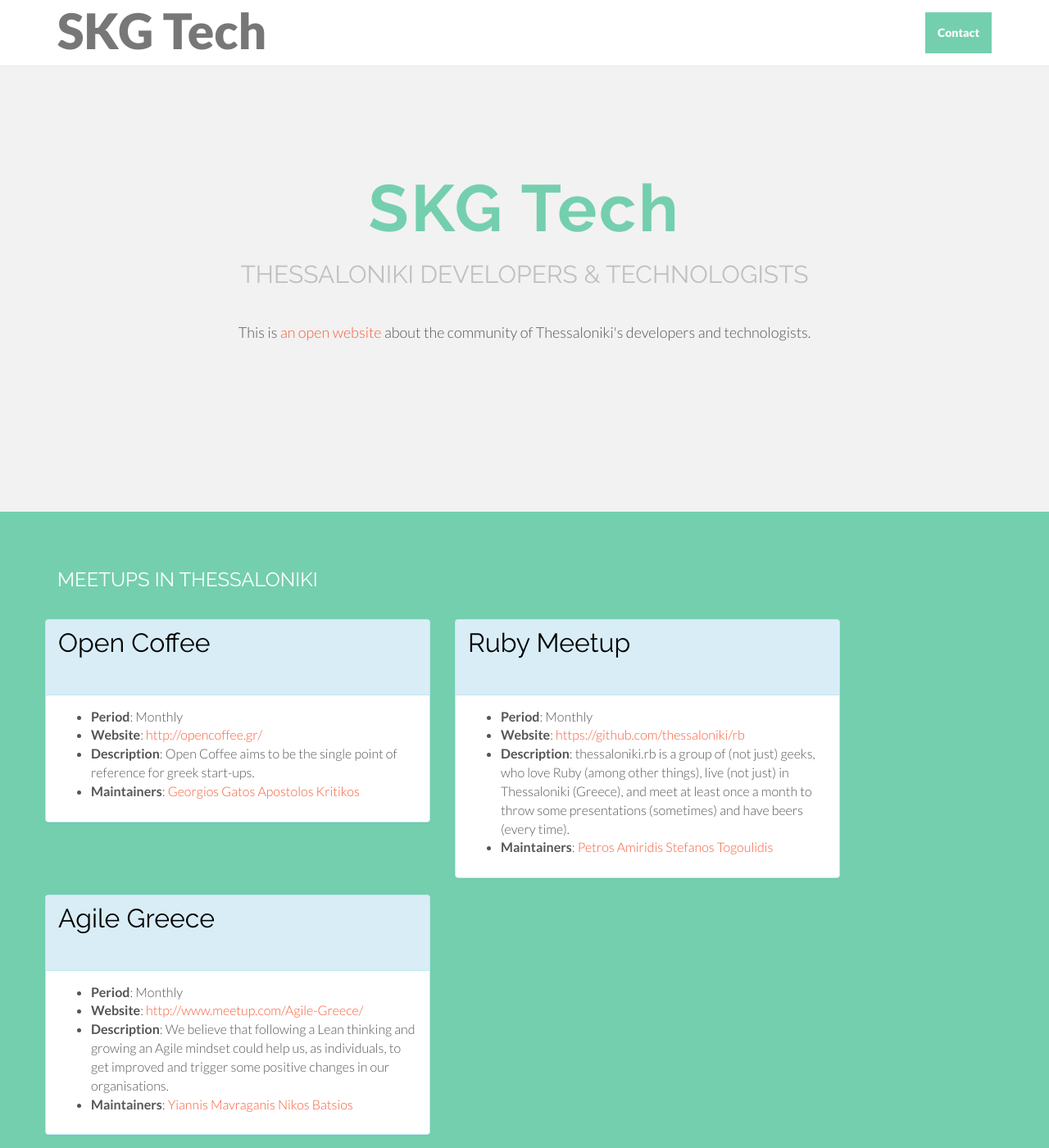
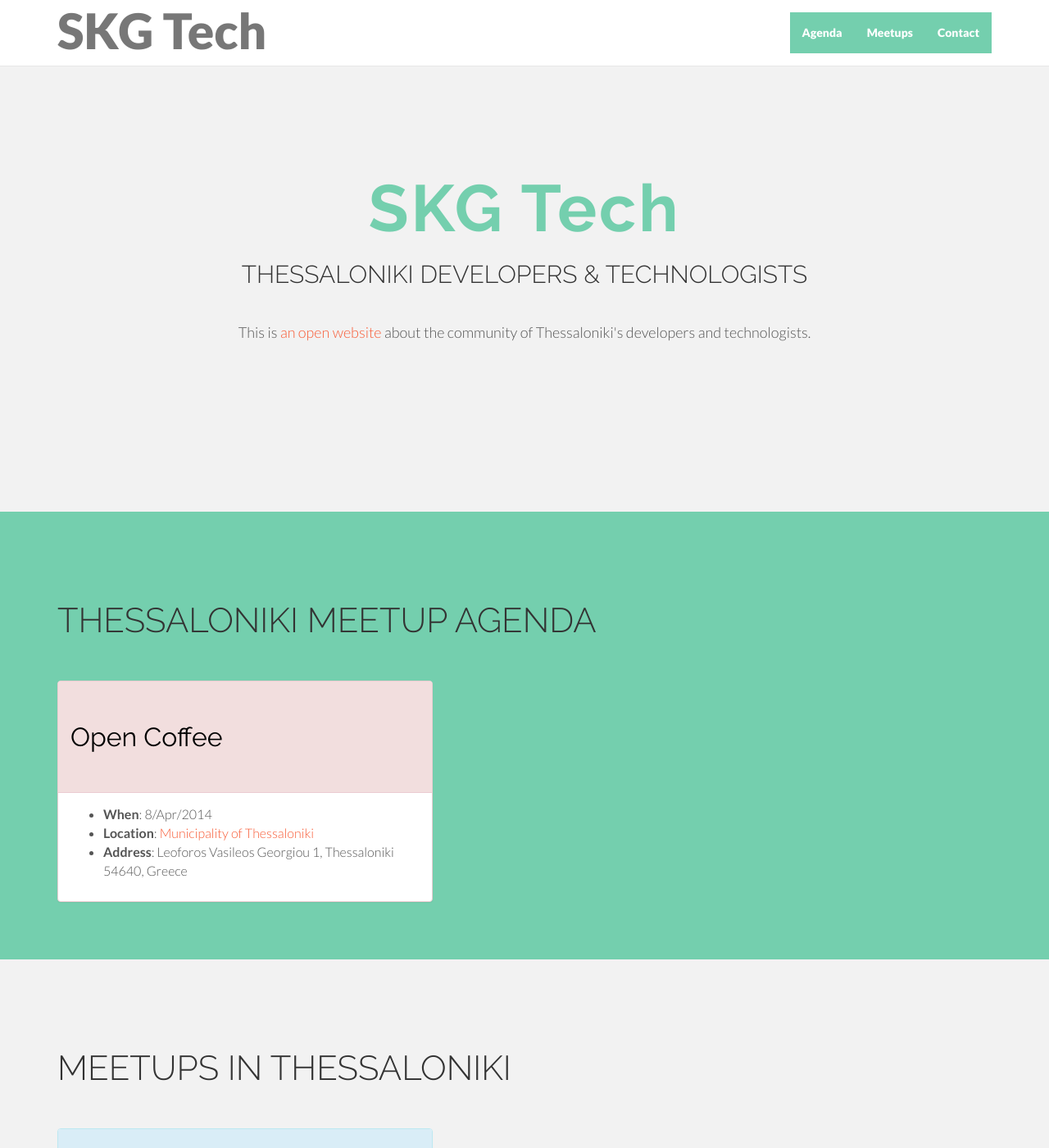
Before and after one commit to skgtech/skgtech.github.io, a Jekyll site: the page built from index.html, in a window 1280 px wide and 1400 px high. Shown: the whole window at 82% size. Built offline with Jekyll 4.4.1, drawn with Linux system fonts in a browser that asks for light colours; nearby versions of some CDN libraries.

Commit message:
finalize new look

```diff
--- /dev/null
+++ b/_data/agenda.yaml
@@ -0,0 +1,5 @@
+- name: "Open Coffee"
+  date: "8/Apr/2014"
+  location: "Municipality of Thessaloniki"
+  address: "Leoforos Vasileos Georgiou 1, Thessaloniki 54640, Greece"
+  locationUrl: "https://maps.google.com/?ll=40.623831,22.955267&spn=0.002699,0.004898&t=m&z=18&iwloc=lyrftr:m,16051082708899861943,40.62346,22.95383"
--- a/_includes/themes/twitter/default.html
+++ b/_includes/themes/twitter/default.html
@@ -43,6 +43,8 @@
         </div>
         <div class="navbar-collapse collapse">
           <ul class="nav navbar-nav navbar-right">
+            <li class="active"><a href="#agenda">Agenda</a></li>
+            <li class="active"><a href="#meetups">Meetups</a></li>
             <li class="active"><a href="#contact">Contact</a></li>
           </ul>
         </div><!--/.nav-collapse -->
--- /dev/null
+++ b/_includes/widgets/agenda.html
@@ -0,0 +1,12 @@
+<div class="panel panel-danger">
+  <div class="panel-heading">
+    <h3 class="panel-title">{{ include.item.name }}</h3>
+  </div>
+  <div class="panel-body">
+    <ul>
+      <li><b>When</b>: {{ include.item.date }}</li>
+      <li><b>Location</b>: <a href="{{ include.item.locationUrl }}">{{ include.item.location }}</a></li>
+      <li><b>Address</b>: {{ include.item.address }}</li>
+    </ul>
+  </div>
+</div>
--- a/_includes/widgets/meetup.html
+++ b/_includes/widgets/meetup.html
@@ -1,4 +1,4 @@
-<div class="panel panel-info meetup">
+<div class="panel panel-info">
   <div class="panel-heading">
     <h3 class="panel-title">{{ include.meetup.name }}</h3>
   </div>
--- a/assets/css/main.css
+++ b/assets/css/main.css
@@ -33,6 +33,11 @@ h1, h2, h3, h4, h5, h6 {
     color: #333;
 }
 
+h3 {
+  padding-top: 40px;
+  padding-bottom: 40px;
+  font-size: 42px;
+}
 
 /* Paragraph & Typographic */
 p {
@@ -140,9 +145,8 @@ a:after {
 	color: #74cfae;
 }
 
-#hello h2 {
+#hello h3 {
 	color: #c0c0c0;
-	font-weight: 400;
 }
 
 #hello p {
@@ -150,26 +154,25 @@ a:after {
   font-size: 18px;
 }
 
+#agenda {
+  background-color: #74cfae;
+  padding-top: 50px;
+  padding-bottom: 50px;
+}
+
 /* meetups */
 #meetups {
-	background-color: #74cfae;
 	padding-top: 50px;
 	padding-bottom: 50px;
 }
 
-#meetups h3 {
-	color: white;
-	font-weight: 400;
-	margin-bottom: 35px;
-}
-
-#meetups .meetup h3 {
+.panel h3 {
   font-size: 32px;
   font-weight: 400;
   color: #000;
 }
 
-#meetups .meetup h3 {
+.panel h3 {
   font-size: 32px;
   font-weight: 400;
   color: #000;
@@ -177,21 +180,23 @@ a:after {
 
 
 #contact {
+  background-color: #74cfae;
+  color: white;
   padding-top: 100px;
   padding-bottom: 250px;
 }
-
+#contact a {
+  color: #fff;
+  font-size: 22px;
+}
 
 /* Footer */
 #f {
-	padding-top: 20px;
+	padding-top: 200px;
   padding-bottom: 40px;
-	background-color: #74cfae;
-
 }
 
 #f .pull-right {
-	color: white;
 	text-align: right;
 }
 #f .pull-left {
--- a/index.html
+++ b/index.html
@@ -14,11 +14,36 @@ layout: page
     </div> <!-- /container -->
 </div><!-- /hello -->
 
+
+<div id="agenda">
+  <div class="container">
+    <div class="row">
+      <div class="col-lg-10">
+        <h3>THESSALONIKI MEETUP AGENDA</h3>
+      </div>
+    </div>
+    <div class="row">
+      {% for item in site.data.agenda %}
+        {% capture rowIter %}{% cycle 1, 2 %}{% endcapture %}
+        <div class="col-lg-5">
+          {% include widgets/agenda.html item=item %}
+        </div>
+        {% if '2' == rowIter %}
+        </div>
+        <div class="row">
+        {% endif %}
+      {% endfor %}
+    </div>
+  </div>
+</div>
+
+
 <div id="meetups">
 	<div class="container">
 		<div class="row">
 			<div class="col-lg-10">
         <h3>MEETUPS IN THESSALONIKI</h3>
+      </div>
     </div>
     <div class="row">
       {% for meetup in site.data.meetups %}
@@ -34,7 +59,6 @@ layout: page
     </div>
 	</div>
 </div>
-</div>
 
 <div id="contact">
   <div class="container">
```
Lines whose indentation alone changed are shown as unchanged.
